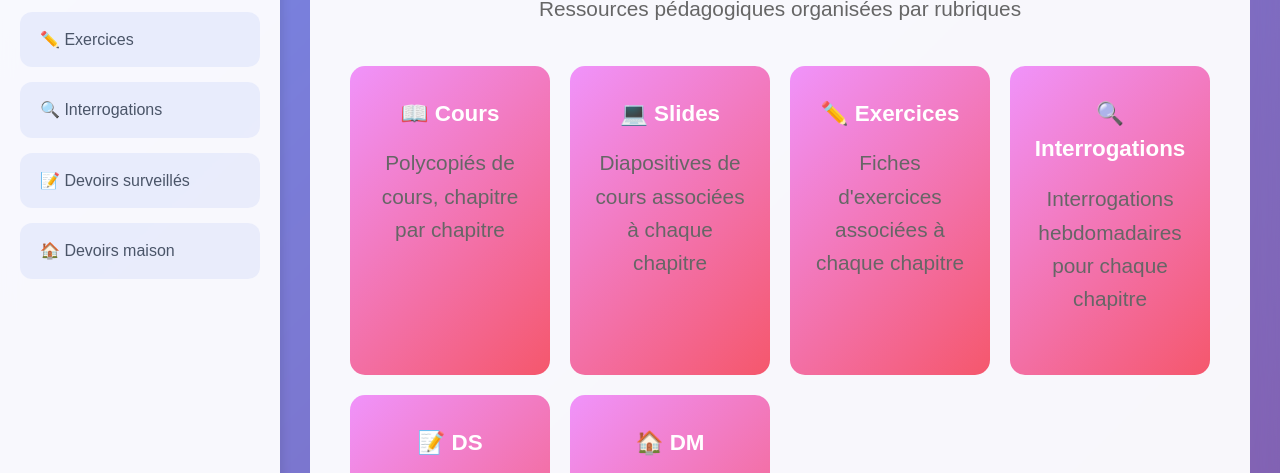
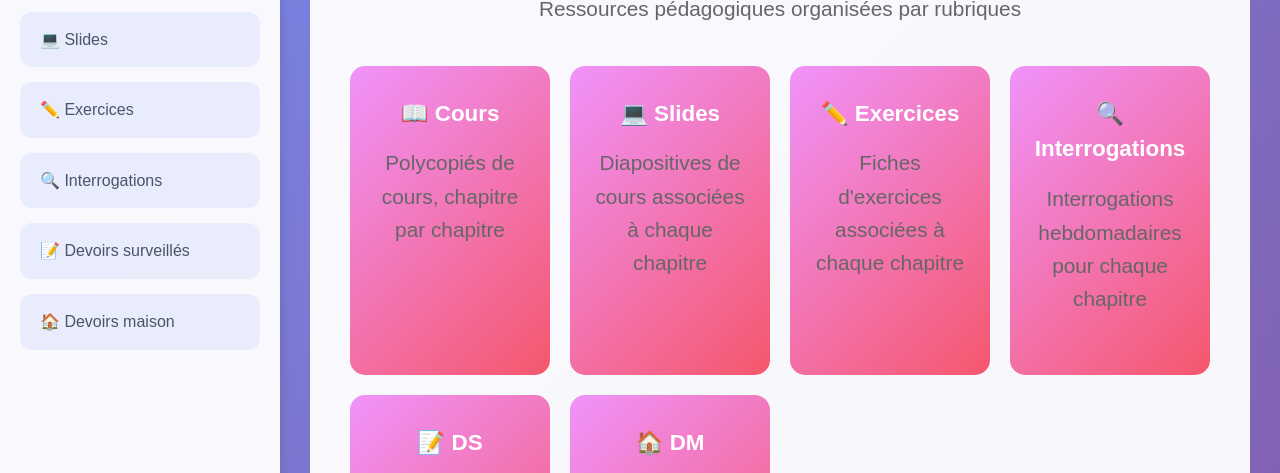
Before and after one commit to olyweb/maths-mpi, a plain HTML site: page index.html in a window 1280 px wide. Shown: the part 261-734 px from the top of the page. Drawn offline with Linux system fonts and the light colour scheme.

Commit message:
ajout de slides dans la barre latérale

```diff
--- a/index.html
+++ b/index.html
@@ -17,6 +17,9 @@
           </li>
           <li class="nav-item">
             <a href="#" class="nav-link" data-page="cours">📖 Cours</a>
+          </li>
+	   <li class="nav-item">
+            <a href="#" class="nav-link" data-page="slides">💻 Slides</a>
           </li>
           <li class="nav-item">
             <a href="#" class="nav-link" data-page="exercices">✏️ Exercices</a>
```
